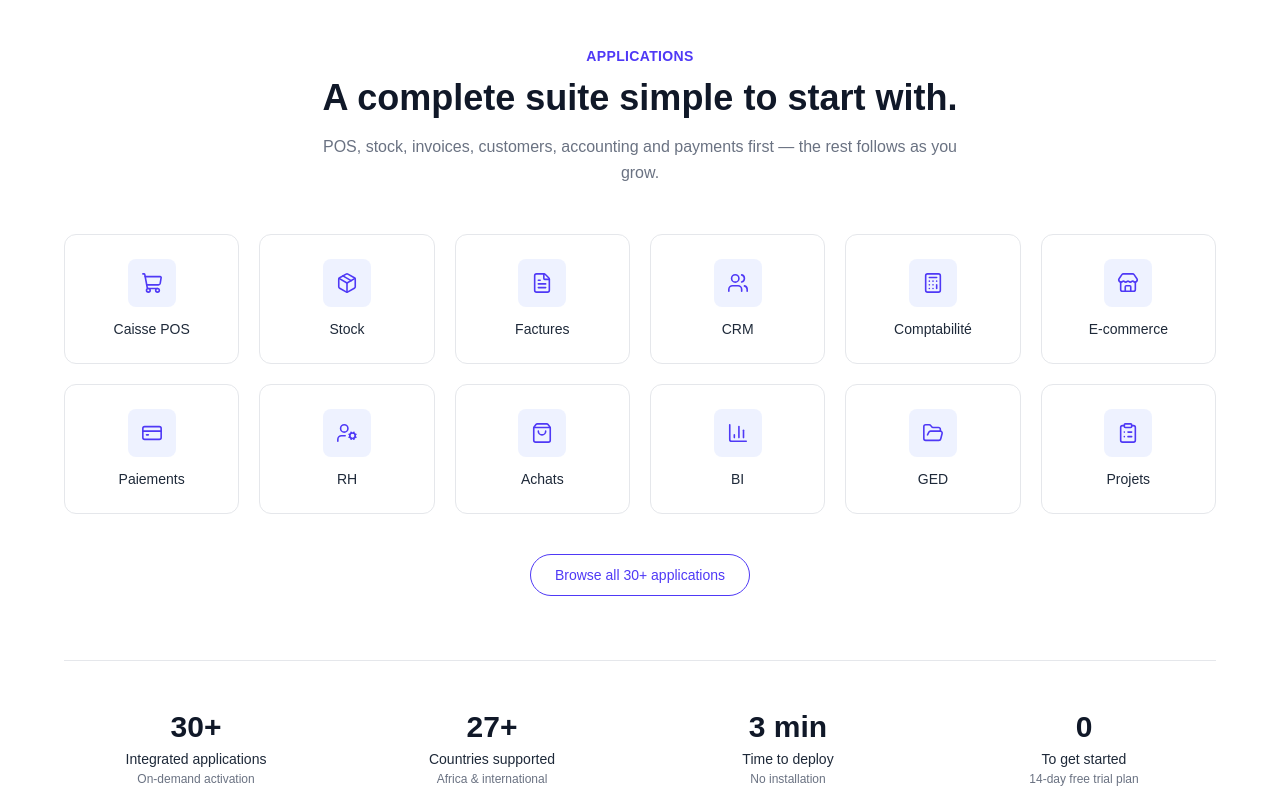
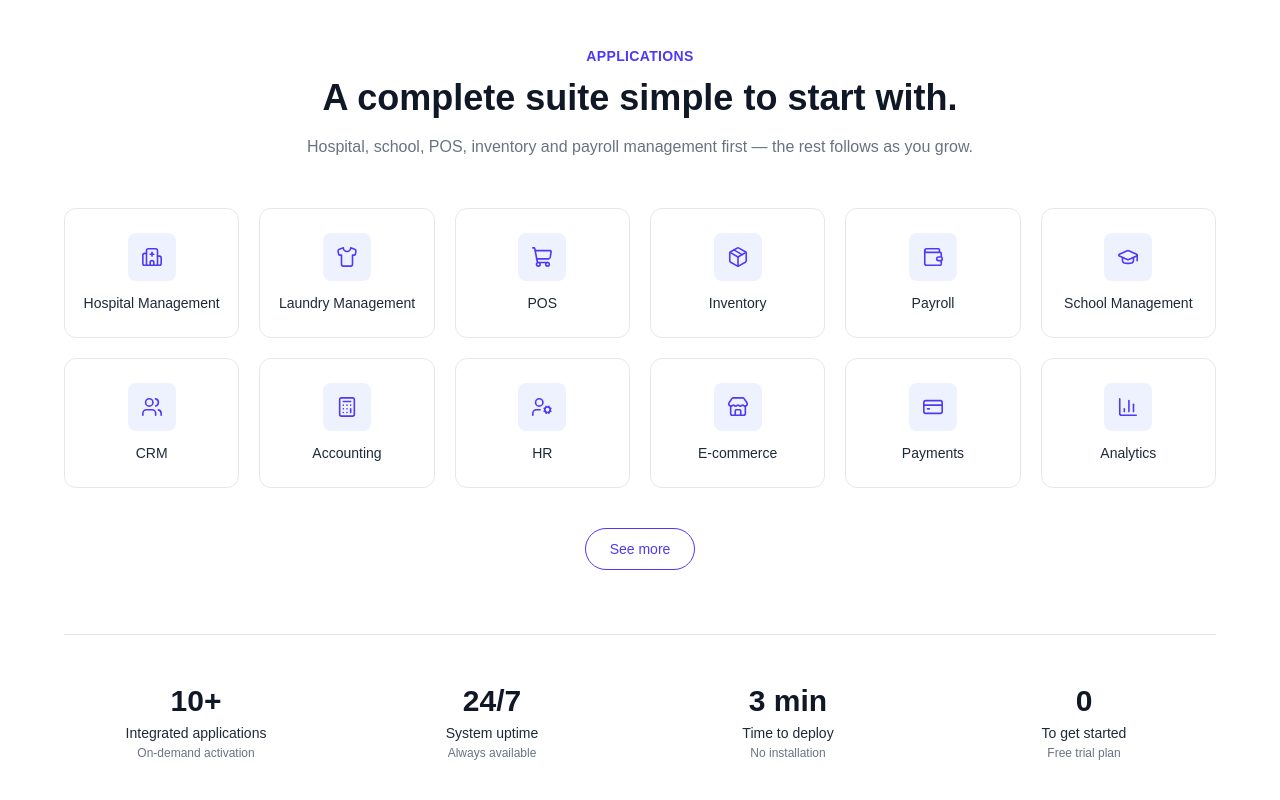
Before and after one commit to JesseJohn7/startupx, a Next.js app: page / in a window 1280 px wide. Shown: the part 640-1440 px from the top of the page. Built offline with nearby package versions, Linux system fonts and the light colour scheme.

Commit message:
applications

```diff
--- a/components/Application.tsx
+++ b/components/Application.tsx
@@ -1,16 +1,16 @@
 import {
+  Hospital,
+  Shirt,
   ShoppingCart,
   Package,
-  FileText,
+  Wallet,
+  GraduationCap,
   Users,
   Calculator,
+  UserCog,
   Store,
   CreditCard,
-  UserCog,
-  ShoppingBag,
   BarChart3,
-  FolderOpen,
-  ClipboardList,
   type LucideIcon,
 } from "lucide-react";
 
@@ -20,25 +20,25 @@ type App = {
 };
 
 const apps: App[] = [
-  { name: "Caisse POS", icon: ShoppingCart },
-  { name: "Stock", icon: Package },
-  { name: "Factures", icon: FileText },
+  { name: "Hospital Management", icon: Hospital },
+  { name: "Laundry Management", icon: Shirt },
+  { name: "POS", icon: ShoppingCart },
+  { name: "Inventory", icon: Package },
+  { name: "Payroll", icon: Wallet },
+  { name: "School Management", icon: GraduationCap },
   { name: "CRM", icon: Users },
-  { name: "Comptabilité", icon: Calculator },
+  { name: "Accounting", icon: Calculator },
+  { name: "HR", icon: UserCog },
   { name: "E-commerce", icon: Store },
-  { name: "Paiements", icon: CreditCard },
-  { name: "RH", icon: UserCog },
-  { name: "Achats", icon: ShoppingBag },
-  { name: "BI", icon: BarChart3 },
-  { name: "GED", icon: FolderOpen },
-  { name: "Projets", icon: ClipboardList },
+  { name: "Payments", icon: CreditCard },
+  { name: "Analytics", icon: BarChart3 },
 ];
 
 const stats = [
-  { value: "30+", label: "Integrated applications", sub: "On-demand activation" },
-  { value: "27+", label: "Countries supported", sub: "Africa & international" },
+  { value: "10+", label: "Integrated applications", sub: "On-demand activation" },
+  { value: "24/7", label: "System uptime", sub: "Always available" },
   { value: "3 min", label: "Time to deploy", sub: "No installation" },
-  { value: "0", label: "To get started", sub: "14-day free trial plan" },
+  { value: "0", label: "To get started", sub: "Free trial plan" },
 ];
 
 export default function Applications() {
@@ -54,7 +54,7 @@ export default function Applications() {
             A complete suite simple to start with.
           </h2>
           <p className="mt-4 text-gray-500 text-sm sm:text-base leading-relaxed">
-            POS, stock, invoices, customers, accounting and payments first —
+            Hospital, school, POS, inventory and payroll management first —
             the rest follows as you grow.
           </p>
         </div>
@@ -80,7 +80,7 @@ export default function Applications() {
             type="button"
             className="text-indigo-600 border border-indigo-600 text-sm font-medium px-6 py-2.5 rounded-full hover:bg-indigo-50 transition"
           >
-            Browse all 30+ applications
+            See more
           </button>
         </div>
 
```
